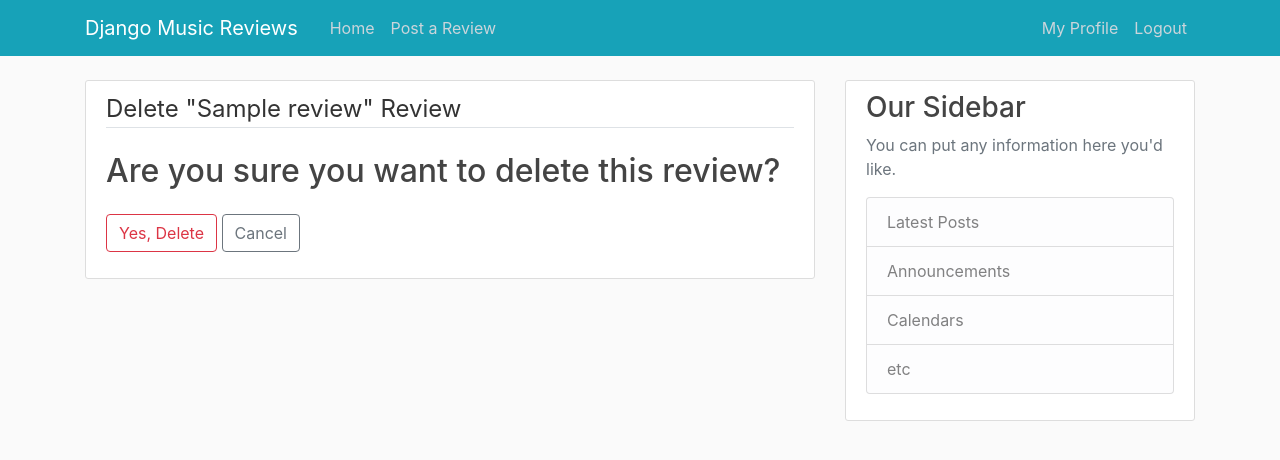
After one commit to fpaul787/Reviews-App, a Django app: page /review/1/delete in a window 1280 px wide. The commit adds this page. Shown: the top 460 px of the page. Run offline with Django 3.2, Linux system fonts and the light colour scheme; a user stored in the database is signed in; tables that the repository leaves empty hold one stand-in row (values such as "Sample post"); some libraries are stand-ins or nearby versions.

Commit message:
added deletion of reviews

```diff
--- /dev/null
+++ b/reviews/templates/review_confirm_delete.html
@@ -0,0 +1,25 @@
+{% extends 'base.html' %}
+{% block title %}
+Review Delete
+{% endblock title %}
+{% block content %}
+<div class="content-section">
+    <form method="POST">
+        {% csrf_token %}
+        <fieldset class="form-group">
+            <legend class="border-bottom mb-4">
+                    Delete "{{object.title}}" Review
+            </legend>
+            <h2>Are you sure you want to delete this review?</h2>
+        </fieldset>
+        <div class="form-group">
+            <button class="btn btn-outline-danger" type="submit">
+                Yes, Delete
+            </button>
+            <a class="btn btn-outline-secondary" href="{% url 'review-detail' object.id %}">
+                Cancel
+            </a>
+        </div>
+    </form>
+</div>
+{% endblock content %}
--- a/reviews/templates/review_detail.html
+++ b/reviews/templates/review_detail.html
@@ -14,7 +14,8 @@ Review Detail
         </div>
         <h2><a class="article-title" href="#">{{ object.title }}</a></h2>
         <p class="article-content">{{ object.content }}</p>
-        <a class="btn btn-secondary" href="{% url 'review-update' object.id %}">Update Review</a>
+        <a class="btn btn-danger" href="{% url 'review-delete' object.id %}">Delete Review</a>
+        <a class="btn btn-warning" href="{% url 'review-update' object.id %}">Update Review</a>
     </div>
 </article>
 
--- a/reviews/templates/review_form.html
+++ b/reviews/templates/review_form.html
@@ -9,7 +9,7 @@ Review Create
         {% csrf_token %}
         <fieldset class="form-group">
             <legend class="border-bottom mb-4">
-                    Blog Post
+                    Post Review
             </legend>
             {{ form|crispy }}
             <div class="form-group">
--- a/reviews/urls.py
+++ b/reviews/urls.py
@@ -1,5 +1,5 @@
 from django.urls import path
-from .views import ReviewListView, ReviewDetailView, ReviewCreateView, ReviewUpdateView
+from .views import ReviewListView, ReviewDetailView, ReviewCreateView, ReviewUpdateView, ReviewDeleteView
 from . import views
 
 urlpatterns = [
@@ -7,6 +7,7 @@ urlpatterns = [
     path('', ReviewListView.as_view(), name='reviews-home'),
     path('review/<int:pk>/', ReviewDetailView.as_view(), name='review-detail'),
     path('review/<int:pk>/update', ReviewUpdateView.as_view(), name="review-update"),
+    path('review/<int:pk>/delete', ReviewDeleteView.as_view(), name="review-delete"),
     path('review/create', ReviewCreateView.as_view(), name="review-create")
 
 ]
--- a/reviews/views.py
+++ b/reviews/views.py
@@ -1,7 +1,7 @@
 from django.shortcuts import render
 from .models import Review
 from django.contrib.auth.mixins import LoginRequiredMixin, UserPassesTestMixin
-from django.views.generic import ListView, DetailView, CreateView, UpdateView
+from django.views.generic import ListView, DetailView, CreateView, UpdateView, DeleteView
 from django.urls import reverse_lazy
 
 # Create your views here.
@@ -38,7 +38,6 @@ class ReviewListView(ListView):
     context_object_name = 'reviews'
     ordering = ['-date_posted']
 
-
 class ReviewDetailView(DetailView):
     model = Review
     template_name = 'review_detail.html'
@@ -64,7 +63,18 @@ class ReviewUpdateView(LoginRequiredMixin, UserPassesTestMixin ,UpdateView):
         return super().form_valid(form)
 
     def test_func(self):
-        post = self.get_object()
-        if self.request.user == post.author:
+        review = self.get_object()
+        if self.request.user == review.author:
             return True # allow update
         return False # can't update
+
+class ReviewDeleteView(LoginRequiredMixin, UserPassesTestMixin, DeleteView):
+    model = Review
+    template_name = 'review_confirm_delete.html'
+    success_url = '/'
+
+    def test_func(self):
+        review = self.get_object()
+        if self.request.user == review.author:
+            return True # allow deletion
+        return False # can't delete
```
